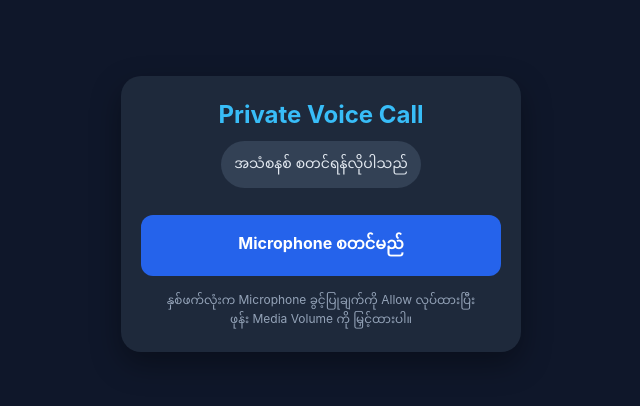
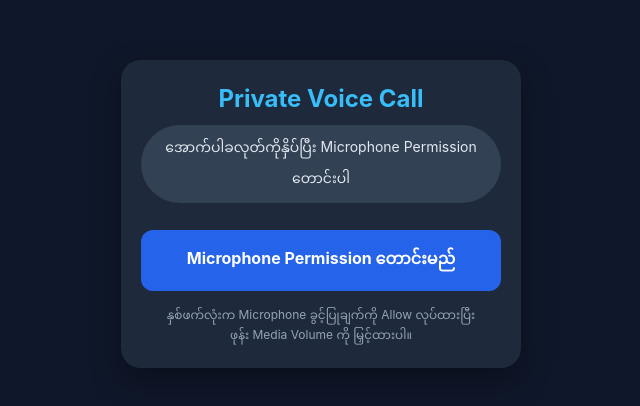
Before and after one commit to futuredream252002-rgb/MEPT, a plain HTML site: page index.html in a window 1280 px wide. Shown: the part 186-592 px from the top of the page, without its empty margins (319-959 px from the left). Drawn offline with Linux system fonts and the light colour scheme.

Commit message:
Update status messages and button text for permissions

```diff
--- a/index.html
+++ b/index.html
@@ -153,9 +153,9 @@
 <body>
   <main class="card">
     <h1>Private Voice Call</h1>
-    <div id="status" class="status">အသံစနစ် စတင်ရန်လိုပါသည်</div>
+    <div id="status" class="status">အောက်ပါခလုတ်ကိုနှိပ်ပြီး Microphone Permission တောင်းပါ</div>
 
-    <button id="btn-start" class="btn-start">Microphone စတင်မည်</button>
+    <button id="btn-start" class="btn-start">Microphone Permission တောင်းမည်</button>
 
     <section id="id-box" class="box" style="display:none;">
       <div class="label">သင်၏ Call ID ကို တစ်ဖက်လူထံ ပို့ပါ</div>
@@ -556,7 +556,7 @@
       if (event.key === "Enter") startCall();
     });
 
-    // စတင်ချိန်တွင် Call ခလုတ်များ ပိတ်ထားမည်။
+    // စတင်ချိန်တွင် Call ခလုတ်များ ပိတ်ထားမည်။ Permission ကို Webapp ခလုတ်မှ တောင်းမည်။
     setButtonsEnabled(false);
   </script>
 </body>
```
